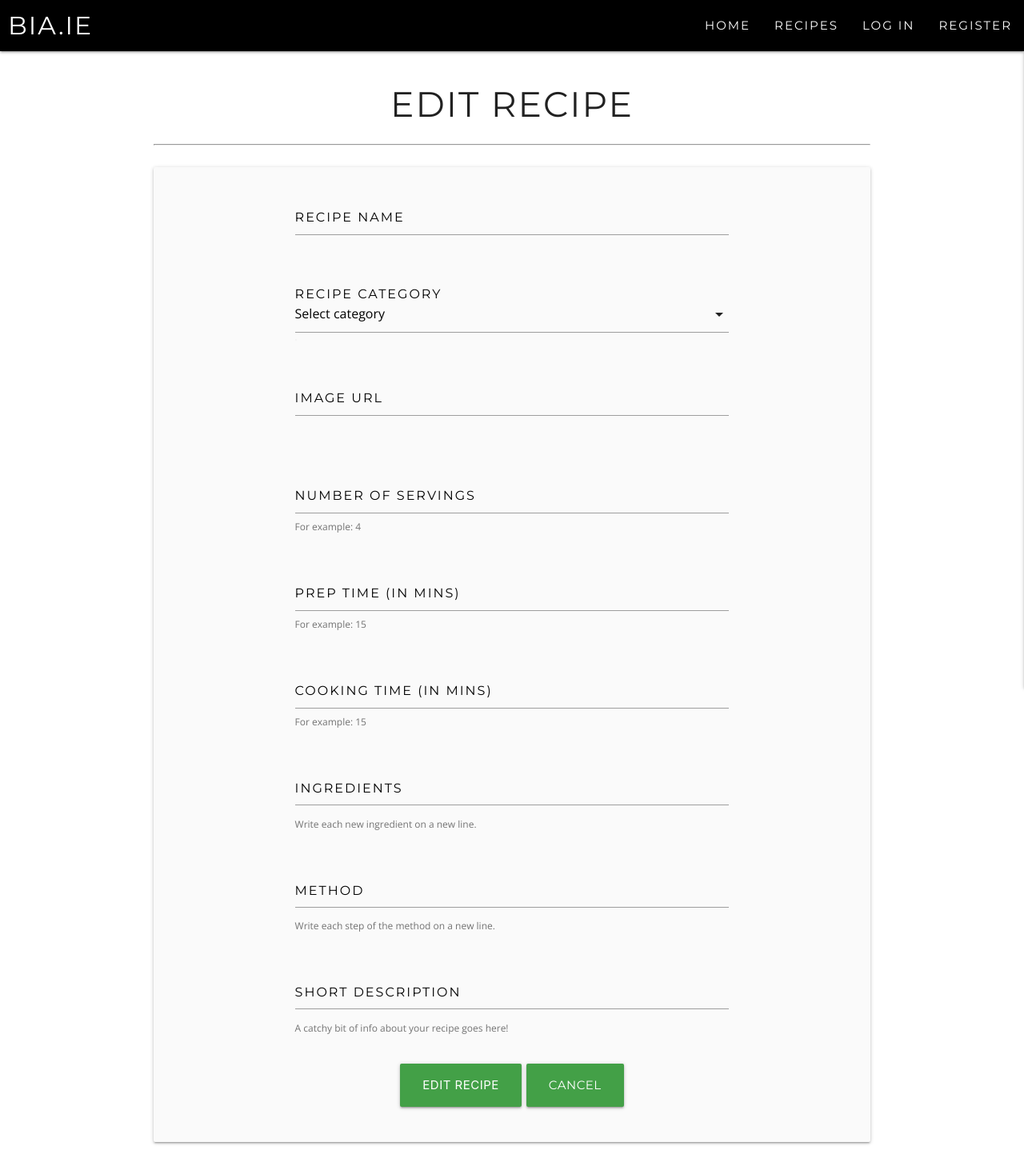
After one commit to natashaclerkin/bia-MS3, a Flask app: template templates/edit_recipe.html in a window 1280 px wide. The commit adds this page. Shown: the whole page at 80% size. Run offline with Flask 2, Linux system fonts and the light colour scheme; the template is opened without the code that fills it, so the values that code supplies are empty; some libraries are stand-ins or nearby versions.

Commit message:
Wire up recipe edit button

```diff
--- a/app.py
+++ b/app.py
@@ -144,6 +144,15 @@ def add_recipe():
     return render_template("add_recipe.html", categories=categories)
 
 
+# Edit recipe
+@app.route("/edit_recipe/<recipe_id>", methods=["GET", "POST"])
+def edit_recipe(recipe_id):
+    recipe = mongo.db.recipes.find_one({"_id": ObjectId(recipe_id)})
+    categories = mongo.db.categories.find().sort("category_name", 1)
+    return render_template(
+        "edit_recipe.html", recipe=recipe, categories=categories)
+
+
 # run application
 if __name__ == "__main__":
     app.run(host=os.environ.get("IP"),
--- /dev/null
+++ b/templates/edit_recipe.html
@@ -0,0 +1,111 @@
+{% extends "base.html" %}
+{% block content %}
+
+<div class="row">
+    <h1 class="center-align">EDIT RECIPE</h1>
+        <hr class="blackline">
+</div>
+
+
+<!-- Submit recipe form -->
+<div class="row card-panel #fafafa grey lighten-5">
+    <form class="col s12 m8 offset-m2" method="POST" action="{{ url_for('edit_recipe', recipe_id=recipe._id) }}">
+        <!-- Recipe name -->
+        <div class="row">
+            <div class="input-field col s12">
+                <input id="recipe_name" name="recipe_name" type="text" maxlength="20"
+                    pattern="^[^\s][A-Za-z0-9\s]{1,20}$" class="validate" required>
+                <label for="recipe_name">Recipe name</label>
+                <span class="helper-text" data-error="Max 20 Characters" data-success="Sounds yummy!"></span>
+            </div>
+        </div>
+        <!-- Category name -->
+        <div class="row">
+            <div class="input-field col s12">
+                <select id="category_name" name="category_name" class="validate" required>
+                    <option value="" disabled selected>Select category</option>
+                    {% for category in categories %}
+                    <option value="{{ category.category_name}}">{{ category.category_name}}</option>
+                    {% endfor %}
+                </select>
+                <label for="category_name">Recipe category</label>
+            </div>
+        </div>
+        <!-- IMG Upload URL -->
+        <div class="row">
+            <div class="input-field col s12">
+                <input id="img_url" name="img_url" type="url" pattern="https?://.+" class="validate" required>
+                <label for="img_url">Image url</label>
+                <span class="helper-text" data-error="Enter a valid URL" data-success="Looks good!"></span>
+            </div>
+        </div>
+        <!-- Serves -->
+        <div class="row">
+            <div class="input-field col s12">
+                <input id="serves" name="serves" type="text" pattern="^[1-9][0-9]*$" class="validate" required>
+                <label for="serves">Number of servings</label>
+                <span class="helper-text" data-error="Enter a valid serving amount"
+                    data-success="Nice, Hopefully there's leftovers!">For example: 4</span>
+            </div>
+        </div>
+        <!-- Prep time  -->
+        <div class="row">
+            <div class="input-field col s12">
+                <input id="prep_time" name="prep_time" type="text" pattern="^[1-9][0-9]*$" class="validate" required>
+                <label for="prep_time">Prep time (in mins)</label>
+                <span class="helper-text" data-error="Enter a valid time" data-success="Only? Wow, that's quick!">For
+                    example: 15</span>
+            </div>
+        </div>
+        <!-- Cook time  -->
+        <div class="row">
+            <div class="input-field col s12">
+                <input id="cook_time" name="cook_time" type="text" pattern="^[1-9][0-9]*$" class="validate" required>
+                <label for="cook_time">Cooking time (in mins)</label>
+                <span class="helper-text" data-error="Enter a valid time" data-success="Only? Wow, that's quick!">For
+                    example: 15</span>
+            </div>
+        </div>
+        <!-- Ingredients  -->
+        <div class="row">
+            <div class="input-field col s12">
+                <textarea id="ingredients" name="ingredients" class="materialize-textarea validate" required></textarea>
+                <label for="ingredients">Ingredients</label>
+                <span class="helper-text" data-error="Write each new ingredient on a new line"
+                    data-success="Super, now I'm hungry!">Write each new ingredient on a new line.</span>
+            </div>
+        </div>
+        <!-- Method  -->
+        <div class="row">
+            <div class="input-field col s12">
+                <textarea id="method" name="method" class="materialize-textarea validate" required></textarea>
+                <label for="method">Method</label>
+                <span class="helper-text" data-error="Write each step of the method on a new line"
+                    data-success="Great! Love it when a plan comes together.">Write each step of the method on a new
+                    line.</span>
+            </div>
+        </div>
+        <!-- Short Description -->
+        <div class="row">
+            <div class="input-field col s12">
+                <textarea id="description" name="description" class="materialize-textarea validate" required></textarea>
+                <label for="description">Short Description</label>
+                <span class="helper-text" data-error="A catchy bit of info about your recipe goes here!"
+                    data-success="Good job! My tummy's rumbling!">A catchy bit of info about your recipe goes
+                    here!</span>
+            </div>
+        </div>
+        <!-- Submit button -->
+        <div class="row">
+            <div class="col s12 center-align">
+                <button type="submit" class="btn-large #43a047 green darken-1">Edit recipe</button>
+                <a class="btn-large #43a047 green darken-1"
+                    href="{{ url_for('profile', username=session['user'])  }}">Cancel</a>
+            </div>
+
+        </div>
+    </form>
+</div>
+
+
+{% endblock %}
--- a/templates/users/profile.html
+++ b/templates/users/profile.html
@@ -36,7 +36,7 @@
                             <a class="btn-small right #e53935 red darken-1"
                     href="">Delete</a>
                     <a class="btn-small right #ffffff white #43a047 green-text darken-1"
-                    href="">Edit</a>
+                    href="{{ url_for('edit_recipe', recipe_id=recipe._id) }}">Edit</a>
                         </div>
                     </div>
                     <div class="collapsible-body">
```
